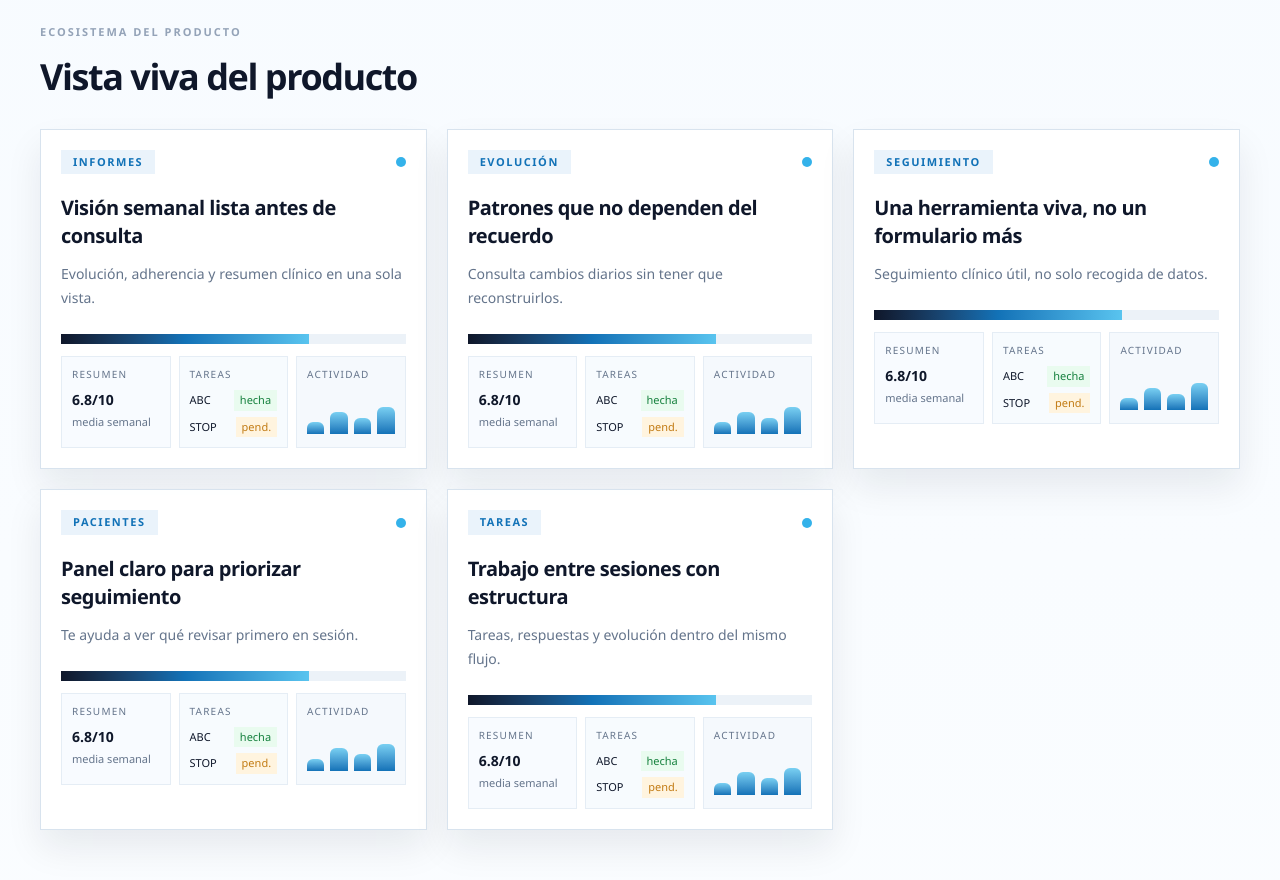
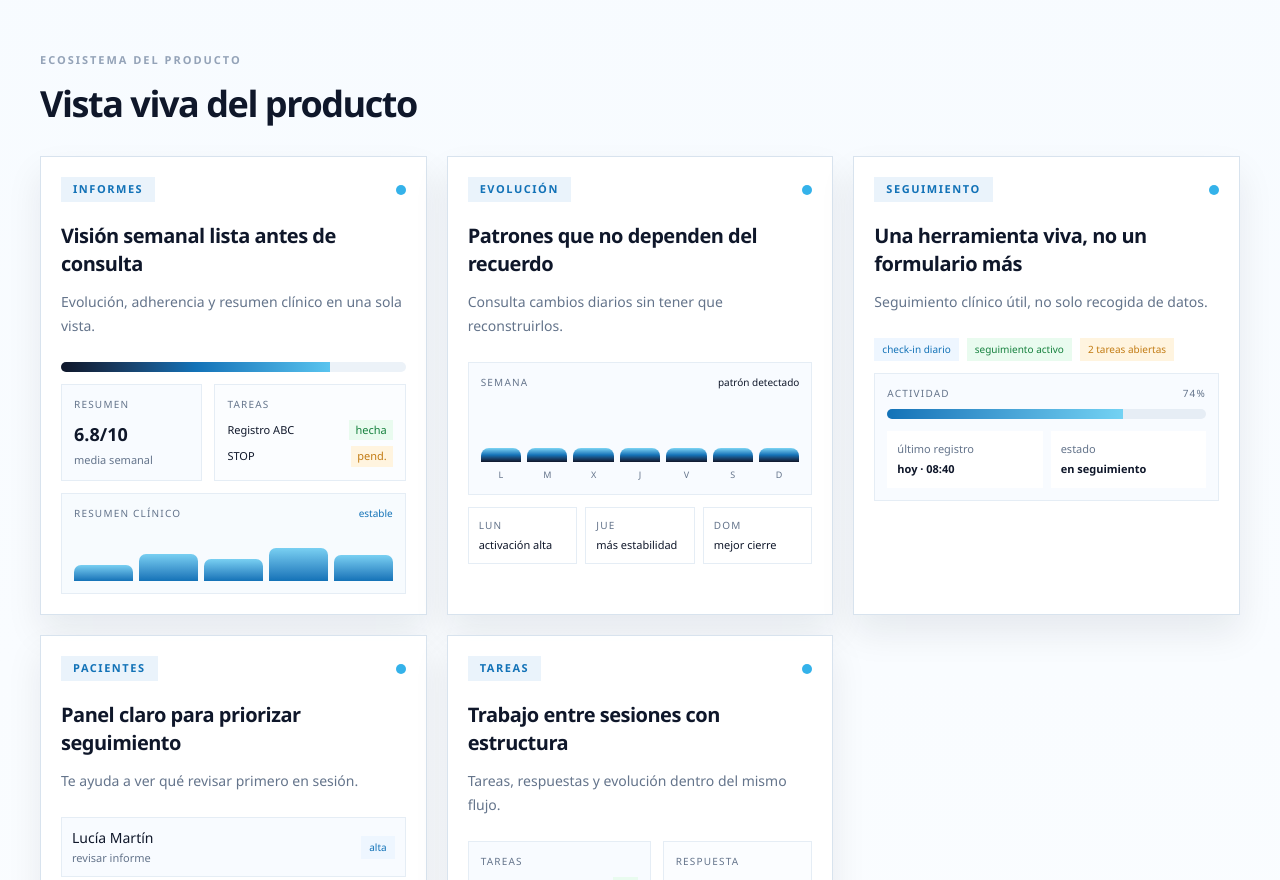
Before and after one commit to manucaceres8-collab/pensarse, a Next.js app: page / in a window 1280 px wide. Shown: the part 1920-2800 px from the top of the page. Built offline with nearby package versions, Linux system fonts and the light colour scheme.

Commit message:
update landing

```diff
--- a/app/page.tsx
+++ b/app/page.tsx
@@ -138,6 +138,175 @@ function ProductCard({
   body: string;
   variant: "large" | "medium" | "compact";
 }) {
+  function renderPreview() {
+    if (tag === "Informes") {
+      return (
+        <div className="mt-6 flex-1 space-y-3">
+          <div className="h-2.5 overflow-hidden rounded-full bg-[#ecf2f8]">
+            <div className="h-full w-[78%] bg-gradient-to-r from-[#0f172a] via-[#1272b7] to-[#59c4ef]" />
+          </div>
+          <div className="grid grid-cols-[0.85fr_1.15fr] gap-3">
+            <div className="border border-[#e5edf5] bg-[#f8fbff] p-3">
+              <p className="text-[10px] uppercase tracking-[0.12em] text-[#64748b]">Resumen</p>
+              <p className="mt-2 text-lg font-semibold text-[#0f172a]">6.8/10</p>
+              <p className="mt-1 text-[11px] text-[#64748b]">media semanal</p>
+            </div>
+            <div className="border border-[#e5edf5] bg-[#fbfdff] p-3">
+              <p className="text-[10px] uppercase tracking-[0.12em] text-[#64748b]">Tareas</p>
+              <div className="mt-2 space-y-1.5 text-[11px]">
+                <div className="flex items-center justify-between">
+                  <span className="text-[#0f172a]">Registro ABC</span>
+                  <span className="bg-[#e9fbef] px-1.5 py-0.5 text-[#15803d]">hecha</span>
+                </div>
+                <div className="flex items-center justify-between">
+                  <span className="text-[#0f172a]">STOP</span>
+                  <span className="bg-[#fff4df] px-1.5 py-0.5 text-[#c27b13]">pend.</span>
+                </div>
+              </div>
+            </div>
+          </div>
+          <div className="border border-[#e5edf5] bg-[#f7fbfe] p-3">
+            <div className="flex items-center justify-between">
+              <p className="text-[10px] uppercase tracking-[0.12em] text-[#64748b]">Resumen clínico</p>
+              <span className="text-[10px] font-medium text-[#1272b7]">estable</span>
+            </div>
+            <div className="mt-3 flex h-12 items-end gap-1.5">
+              {[34, 58, 46, 69, 54].map((bar, index) => (
+                <div
+                  key={`${tag}-${bar}-${index}`}
+                  className="flex-1 rounded-t-[7px] bg-gradient-to-t from-[#1272b7] to-[#79d0f2]"
+                  style={{ height: `${bar}%` }}
+                />
+              ))}
+            </div>
+          </div>
+        </div>
+      );
+    }
+
+    if (tag === "Evolución") {
+      return (
+        <div className="mt-6 flex-1 space-y-3">
+          <div className="border border-[#e5edf5] bg-[#f8fbff] p-3">
+            <div className="flex items-center justify-between">
+              <p className="text-[10px] uppercase tracking-[0.12em] text-[#64748b]">Semana</p>
+              <span className="text-[10px] font-medium text-[#0f172a]">patrón detectado</span>
+            </div>
+            <div className="mt-3 grid h-20 grid-cols-7 items-end gap-1.5">
+              {[42, 64, 51, 76, 68, 57, 82].map((bar, index) => (
+                <div key={`${tag}-${bar}-${index}`} className="flex flex-col items-center gap-1.5">
+                  <div
+                    className="w-full rounded-t-[8px] bg-gradient-to-t from-[#0f172a] via-[#1272b7] to-[#7cd5f4]"
+                    style={{ height: `${bar}%`, minHeight: "14px" }}
+                  />
+                  <span className="text-[9px] text-[#64748b]">{weeklyDays[index]}</span>
+                </div>
+              ))}
+            </div>
+          </div>
+          <div className="grid grid-cols-3 gap-2">
+            {[
+              ["Lun", "activación alta"],
+              ["Jue", "más estabilidad"],
+              ["Dom", "mejor cierre"],
+            ].map(([day, note]) => (
+              <div key={`${tag}-${day}`} className="border border-[#e5edf5] bg-white p-2.5">
+                <p className="text-[10px] uppercase tracking-[0.12em] text-[#64748b]">{day}</p>
+                <p className="mt-1 text-[11px] leading-4 text-[#0f172a]">{note}</p>
+              </div>
+            ))}
+          </div>
+        </div>
+      );
+    }
+
+    if (tag === "Seguimiento") {
+      return (
+        <div className="mt-6 flex-1 space-y-3">
+          <div className="flex flex-wrap gap-2">
+            <span className="bg-[#eef6ff] px-2 py-1 text-[10px] font-medium text-[#1272b7]">check-in diario</span>
+            <span className="bg-[#e9fbef] px-2 py-1 text-[10px] font-medium text-[#15803d]">seguimiento activo</span>
+            <span className="bg-[#fff4df] px-2 py-1 text-[10px] font-medium text-[#c27b13]">2 tareas abiertas</span>
+          </div>
+          <div className="border border-[#e5edf5] bg-[#f8fbff] p-3">
+            <div className="flex items-center justify-between text-[10px] uppercase tracking-[0.12em] text-[#64748b]">
+              <span>Actividad</span>
+              <span>74%</span>
+            </div>
+            <div className="mt-2 h-2.5 overflow-hidden rounded-full bg-[#e6edf5]">
+              <div className="h-full w-[74%] bg-gradient-to-r from-[#1272b7] to-[#73d2f3]" />
+            </div>
+            <div className="mt-3 grid grid-cols-2 gap-2 text-[11px]">
+              <div className="bg-white p-2.5">
+                <p className="text-[#64748b]">último registro</p>
+                <p className="mt-1 font-semibold text-[#0f172a]">hoy · 08:40</p>
+              </div>
+              <div className="bg-white p-2.5">
+                <p className="text-[#64748b]">estado</p>
+                <p className="mt-1 font-semibold text-[#0f172a]">en seguimiento</p>
+              </div>
+            </div>
+          </div>
+        </div>
+      );
+    }
+
+    if (tag === "Pacientes") {
+      return (
+        <div className="mt-6 flex-1 space-y-3">
+          <div className="grid gap-2">
+            {[
+              ["Lucía Martín", "revisar informe", "alta"],
+              ["Mario Ruiz", "2 tareas pendientes", "media"],
+              ["Clara Soto", "sin check-in ayer", "alta"],
+            ].map(([name, note, level]) => (
+              <div key={`${tag}-${name}`} className="grid grid-cols-[1fr_auto] items-center gap-3 border border-[#e5edf5] bg-[#f8fbff] p-2.5">
+                <div>
+                  <p className="text-sm font-medium text-[#0f172a]">{name}</p>
+                  <p className="mt-0.5 text-[11px] text-[#64748b]">{note}</p>
+                </div>
+                <span className="bg-[#eef6ff] px-2 py-1 text-[10px] font-medium text-[#1272b7]">{level}</span>
+              </div>
+            ))}
+          </div>
+        </div>
+      );
+    }
+
+    return (
+      <div className="mt-6 flex-1 space-y-3">
+        <div className="grid grid-cols-[1.1fr_0.9fr] gap-3">
+          <div className="border border-[#e5edf5] bg-[#f8fbff] p-3">
+            <p className="text-[10px] uppercase tracking-[0.12em] text-[#64748b]">Tareas</p>
+            <div className="mt-2 space-y-1.5 text-[11px]">
+              <div className="flex items-center justify-between">
+                <span className="text-[#0f172a]">Registro ABC</span>
+                <span className="bg-[#e9fbef] px-1.5 py-0.5 text-[#15803d]">ok</span>
+              </div>
+              <div className="flex items-center justify-between">
+                <span className="text-[#0f172a]">Valores</span>
+                <span className="bg-[#fff4df] px-1.5 py-0.5 text-[#c27b13]">hoy</span>
+              </div>
+            </div>
+          </div>
+          <div className="border border-[#e5edf5] bg-[#fbfdff] p-3">
+            <p className="text-[10px] uppercase tracking-[0.12em] text-[#64748b]">Respuesta</p>
+            <p className="mt-2 text-[11px] leading-5 text-[#0f172a]">“Más calma por la tarde y mejor descanso.”</p>
+          </div>
+        </div>
+        <div className="border border-[#e5edf5] bg-[#f7fbfe] p-3">
+          <div className="flex items-center justify-between text-[10px] uppercase tracking-[0.12em] text-[#64748b]">
+            <span>Seguimiento</span>
+            <span>5/7</span>
+          </div>
+          <div className="mt-2 h-2.5 overflow-hidden rounded-full bg-[#e6edf5]">
+            <div className="h-full w-[71%] bg-gradient-to-r from-[#0f172a] via-[#1272b7] to-[#75d2f3]" />
+          </div>
+        </div>
+      </div>
+    );
+  }
+
   return (
     <div
       className={[
@@ -159,43 +328,7 @@ function ProductCard({
         <p className="mt-3 text-sm leading-6 text-[#64748b]">{body}</p>
       </div>
 
-      <div className="mt-6 flex-1 space-y-3">
-        <div className="h-2.5 bg-[#ecf2f8]">
-          <div className="h-full w-[72%] bg-gradient-to-r from-[#0f172a] via-[#1272b7] to-[#59c4ef]" />
-        </div>
-        <div className="grid grid-cols-3 gap-2">
-          <div className="border border-[#e5edf5] bg-[#f8fbff] p-2.5">
-            <p className="text-[10px] uppercase tracking-[0.12em] text-[#64748b]">Resumen</p>
-            <p className="mt-2 text-sm font-semibold text-[#0f172a]">6.8/10</p>
-            <p className="mt-1 text-[11px] text-[#64748b]">media semanal</p>
-          </div>
-          <div className="border border-[#e5edf5] bg-[#f7fbfe] p-2.5">
-            <p className="text-[10px] uppercase tracking-[0.12em] text-[#64748b]">Tareas</p>
-            <div className="mt-2 space-y-1.5">
-              <div className="flex items-center justify-between text-[11px]">
-                <span className="text-[#0f172a]">ABC</span>
-                <span className="bg-[#e9fbef] px-1.5 py-0.5 text-[#15803d]">hecha</span>
-              </div>
-              <div className="flex items-center justify-between text-[11px]">
-                <span className="text-[#0f172a]">STOP</span>
-                <span className="bg-[#fff4df] px-1.5 py-0.5 text-[#c27b13]">pend.</span>
-              </div>
-            </div>
-          </div>
-          <div className="border border-[#e5edf5] bg-[#f5f9fd] p-2.5">
-            <p className="text-[10px] uppercase tracking-[0.12em] text-[#64748b]">Actividad</p>
-            <div className="mt-3 flex h-10 items-end gap-1.5">
-              {[30, 56, 42, 68].map((bar, index) => (
-                <div
-                  key={`${bar}-${index}`}
-                  className="flex-1 rounded-t-[6px] bg-gradient-to-t from-[#1272b7] to-[#79d0f2]"
-                  style={{ height: `${bar}%` }}
-                />
-              ))}
-            </div>
-          </div>
-        </div>
-      </div>
+      {renderPreview()}
     </div>
   );
 }
@@ -317,16 +450,19 @@ export default function Home() {
                     <span className="text-[11px] font-medium text-[#0f172a]">tendencia positiva</span>
                   </div>
 
-                  <div className="mt-4 flex h-28 items-end justify-between gap-2">
-                    {weeklyBars.map((value, index) => (
-                      <div key={`${value}-${index}`} className="flex flex-1 flex-col items-center gap-2">
-                        <div
-                          className="w-full max-w-[22px] rounded-t-[10px] bg-gradient-to-t from-[#0f172a] via-[#1272B7] to-[#55c2ee] shadow-[0_10px_16px_rgba(18,114,183,0.22)]"
-                          style={{ height: `${value}%` }}
-                        />
-                        <span className="text-[10px] text-[#64748b]">{weeklyDays[index]}</span>
-                      </div>
-                    ))}
+                  <div className="relative mt-4 overflow-hidden rounded-[18px] border border-[#dde7f1] bg-[linear-gradient(180deg,#fafdff_0%,#f1f7fc_100%)] p-3">
+                    <div className="pointer-events-none absolute inset-0 bg-[linear-gradient(to_top,rgba(18,114,183,0.04)_1px,transparent_1px)] bg-[size:100%_28px]" />
+                    <div className="relative grid h-36 grid-cols-7 items-end gap-2">
+                      {weeklyBars.map((value, index) => (
+                        <div key={`${value}-${index}`} className="flex h-full flex-col items-center justify-end gap-2">
+                          <div
+                            className="w-full max-w-[30px] rounded-[10px_10px_4px_4px] bg-gradient-to-t from-[#0f172a] via-[#1272B7] to-[#68cef2] shadow-[0_12px_20px_rgba(18,114,183,0.24)]"
+                            style={{ height: `${value}%`, minHeight: "28px" }}
+                          />
+                          <span className="text-[10px] font-medium text-[#607794]">{weeklyDays[index]}</span>
+                        </div>
+                      ))}
+                    </div>
                   </div>
                 </div>
               </div>
```
